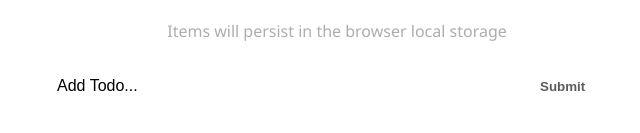
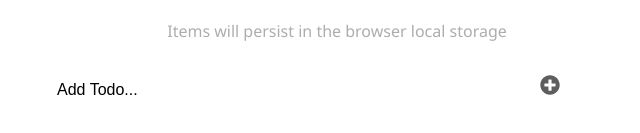
Before and after one commit to fickryiman/react-todo-app, a React (Vite) app: page / in a window 1280 px wide. Shown: the part 193-326 px from the top of the page, without its empty margins (303-943 px from the left). Built offline with nearby package versions, Linux system fonts and the light colour scheme.

Commit message:
adding react icons

```diff
--- a/package.json
+++ b/package.json
@@ -12,6 +12,7 @@
   "dependencies": {
     "react": "^18.2.0",
     "react-dom": "^18.2.0",
+    "react-icons": "^4.8.0",
     "uuid": "^9.0.0"
   },
   "devDependencies": {
--- a/src/components/InputTodo.jsx
+++ b/src/components/InputTodo.jsx
@@ -1,5 +1,5 @@
 import { useState } from "react";
-
+import { FaPlusCircle } from "react-icons/fa";import { FaTrash } from "react-icons/fa";
 
 const InputTodo = ({ addTodoItem }) => {
 
@@ -31,7 +31,15 @@
           value={title}
           onChange={handleChange}
         />
-        <button className="input-submit">Submit</button>
+        <button className="input-submit">
+          <FaPlusCircle
+            style={{
+              color: '#5e5e5e',
+              fontSize: '20px',
+              marginTop: '2px',
+            }}
+          />
+        </button>
       </form>
       <span className="submit-warning">{message}</span>
     </>
--- a/src/components/TodoItem.jsx
+++ b/src/components/TodoItem.jsx
@@ -1,5 +1,7 @@
 import styles from '@/styles/TodoItem.module.css';
 import { useRef, useState } from 'react';
+import { FaTrash } from "react-icons/fa";
+import { AiFillEdit } from "react-icons/ai";
 
 const TodoItem = ({ itemProp, handleChange, deleteTodo, setUpdate }) => {
 
@@ -41,8 +43,12 @@
           checked={itemProp.completed}
           onChange={() => handleChange(itemProp.id)}
         />
-        <button onClick={handleEditing}>Edit</button>
-        <button onClick={() => deleteTodo(itemProp.id)}>Delete</button>
+        <button onClick={handleEditing}>
+          <AiFillEdit style={{ color: "#5e5e5e", fontSize: "16px" }} />
+        </button>
+        <button onClick={() => deleteTodo(itemProp.id)}>
+        <FaTrash style={{ color: "#5e5e5e", fontSize: "16px" }} />
+        </button>
         <span style={itemProp.completed ? completedStyle : null}>
           {itemProp.title}
         </span>
```
Also changed, not shown: 1 other file (tests, documents, lock files or other folders).
